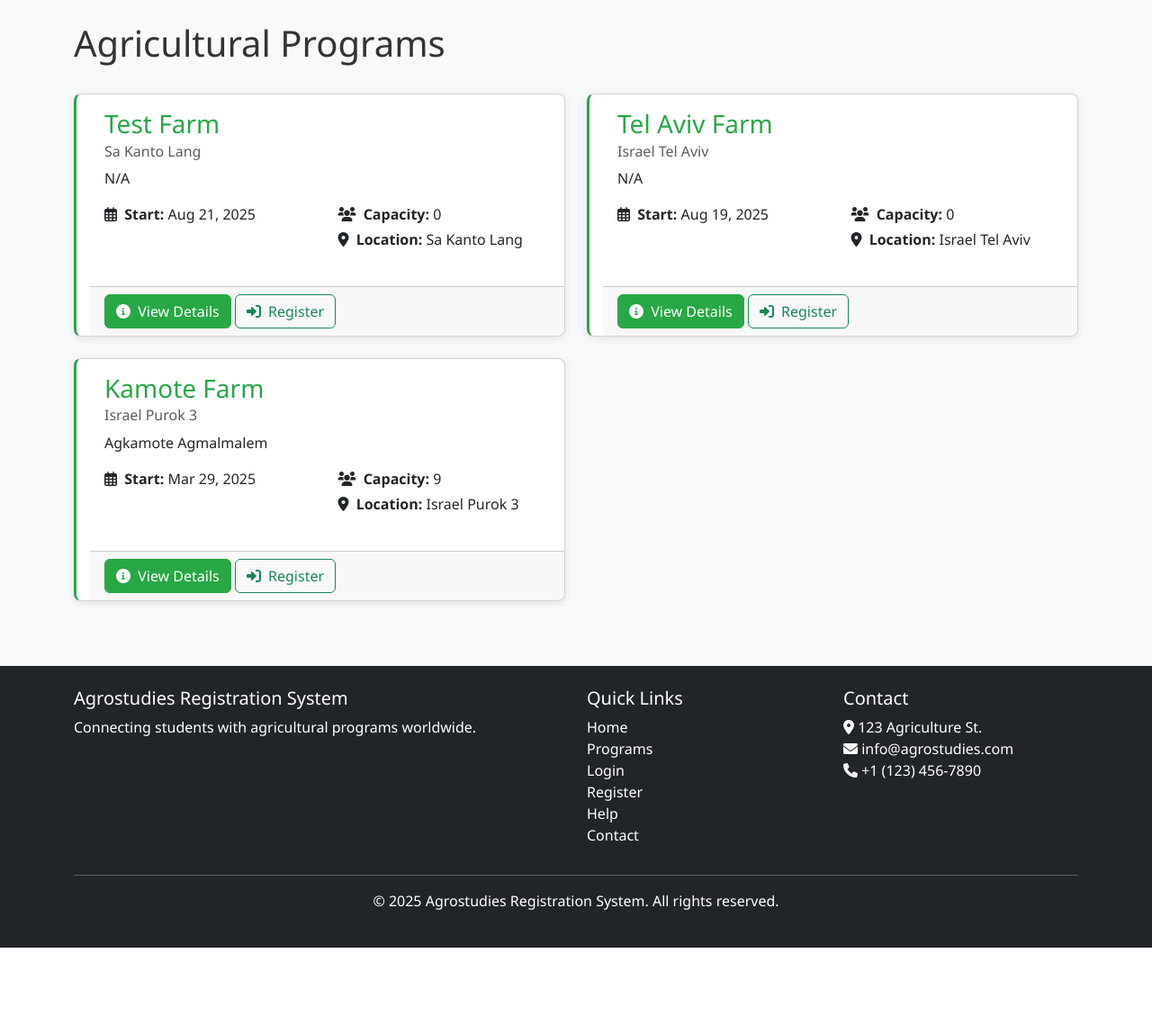
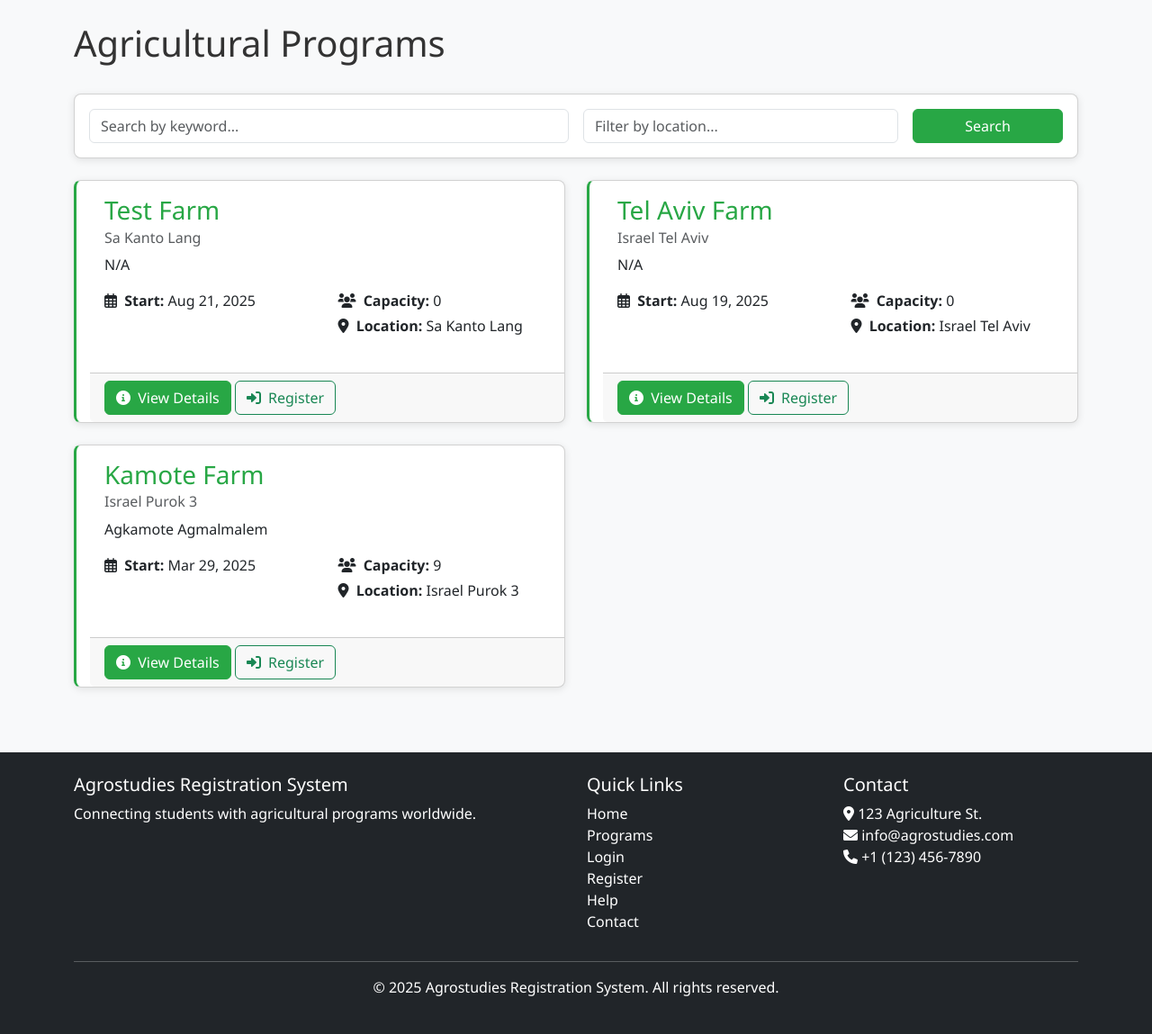
Before and after one commit to Xebec0/AgriDjangoPortal, a Django app: page /programs/ in a window 1280 px wide. Shown: the part 62-1211 px from the top of the page at 90% size. Before the commit the page ends 1115 px from the top, so only its background shows below. Run offline with Django 4.2, Linux system fonts and the light colour scheme; data comes from the database, SQL or seed files in the repository; both versions use the stored data as it was after the commit; some libraries are stand-ins or nearby versions.

Commit message:
Updates and Fix
Added Search and Filtering on Programs

Renamed database on render.yaml for it to connect the new PostgreSQL

```diff
--- a/core/forms.py
+++ b/core/forms.py
@@ -446,3 +446,16 @@ class CandidateSearchForm(forms.Form):
             ('Agricultural Engineering', 'Agricultural Engineering'),
             # Add more specializations as needed
         ]
+
+class ProgramSearchForm(forms.Form):
+    """Form for searching programs."""
+    query = forms.CharField(
+        required=False,
+        widget=forms.TextInput(attrs={'class': 'form-control', 'placeholder': 'Search by keyword...'}),
+        label=""
+    )
+    location = forms.CharField(
+        required=False,
+        widget=forms.TextInput(attrs={'class': 'form-control', 'placeholder': 'Filter by location...'}),
+        label=""
+    )
--- a/core/views.py
+++ b/core/views.py
@@ -14,7 +14,7 @@ from .models import ActivityLog
 from .forms import (
     UserRegisterForm, UserUpdateForm, ProfileUpdateForm,
     ProgramRegistrationForm, AdminRegistrationForm,
-    CandidateForm, CandidateSearchForm
+    CandidateForm, CandidateSearchForm, ProgramSearchForm
 )
 import csv
 import xlsxwriter
@@ -276,6 +276,19 @@ def profile(request):
 def program_list(request):
     """List all available programs"""
     programs = AgricultureProgram.objects.all().order_by('-start_date')
+    form = ProgramSearchForm(request.GET)
+
+    if form.is_valid():
+        query = form.cleaned_data.get('query')
+        location = form.cleaned_data.get('location')
+
+        if query:
+            programs = programs.filter(
+                Q(title__icontains=query) | Q(description__icontains=query)
+            )
+
+        if location:
+            programs = programs.filter(location__icontains=location)
 
     # Pagination
     paginator = Paginator(programs, 10)  # Show 10 programs per page
@@ -298,6 +311,7 @@ def program_list(request):
         'page_obj': page_obj,
         'applied_program_ids': applied_program_ids,
         'has_applied_any': has_applied_any,
+        'form': form,
     })
 
 
@@ -344,7 +358,7 @@ def apply_candidate(request, program_id):
 
     # New guard: Check program capacity
     if program.capacity <= 0:
-        messages.error(request, 'This program has no available slots.')
+        messages.error(request, 'This program has no available slots.', extra_tags='error')
         return redirect('program_detail', program_id=program.id)
 
     # Server-side guards
--- a/render.yaml
+++ b/render.yaml
@@ -13,12 +13,12 @@ services:
         value: agridjangoportal.onrender.com
       - key: DATABASE_URL
         fromDatabase:
-          name: agridjangoportal-db
+          name: "agri-db"   # quoted for safety
           property: connectionString
 
     postDeployCommand: python manage.py migrate   # Run migrations after deploy
 
 databases:
-  - name: agridjangoportal-db
+  - name: "agri-db"     # quoted for safety
     plan: free
     ipAllowList: []
--- a/static/css/main.css
+++ b/static/css/main.css
@@ -96,6 +96,12 @@ footer a:hover {
     background-color: #d4edda;
     border-color: #c3e6cb;
     color: #155724;
+}
+
+.alert-error {
+    color: #721c24;
+    background-color: #f8d7da;
+    border-color: #f5c6cb;
 }
 
 /* Program list styling */
--- a/templates/program_list.html
+++ b/templates/program_list.html
@@ -5,6 +5,24 @@
 {% block content %}
 <div class="d-flex justify-content-between align-items-center mb-4">
     <h1>Agricultural Programs</h1>
+</div>
+
+<div class="card mb-4">
+    <div class="card-body">
+        <form method="get" action="{% url 'program_list' %}">
+            <div class="row g-3">
+                <div class="col-md-6">
+                    {{ form.query }}
+                </div>
+                <div class="col-md-4">
+                    {{ form.location }}
+                </div>
+                <div class="col-md-2">
+                    <button type="submit" class="btn btn-primary w-100">Search</button>
+                </div>
+            </div>
+        </form>
+    </div>
 </div>
 
 {% if page_obj %}
```
Also changed, not shown: backups/db-sqlite-20250822-025103.sqlite3 (added), db.sqlite3, 1 other file.
